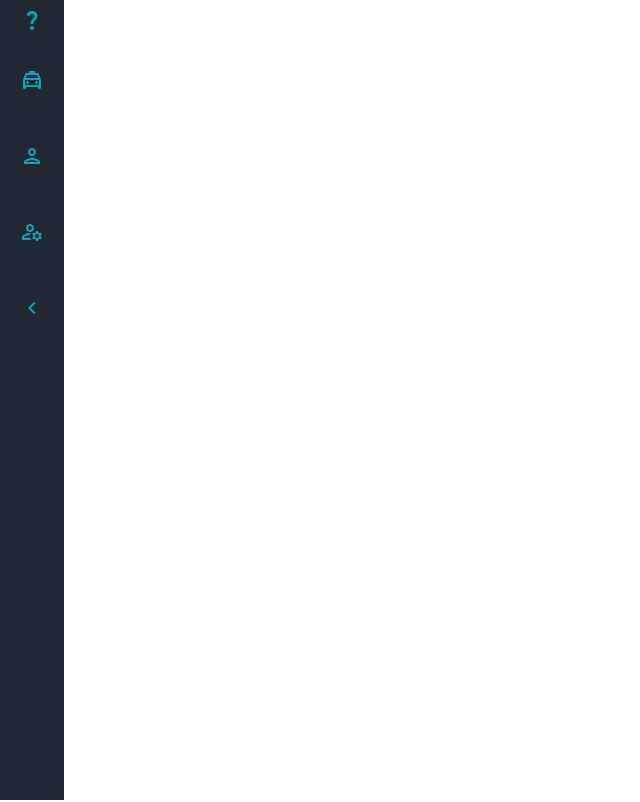
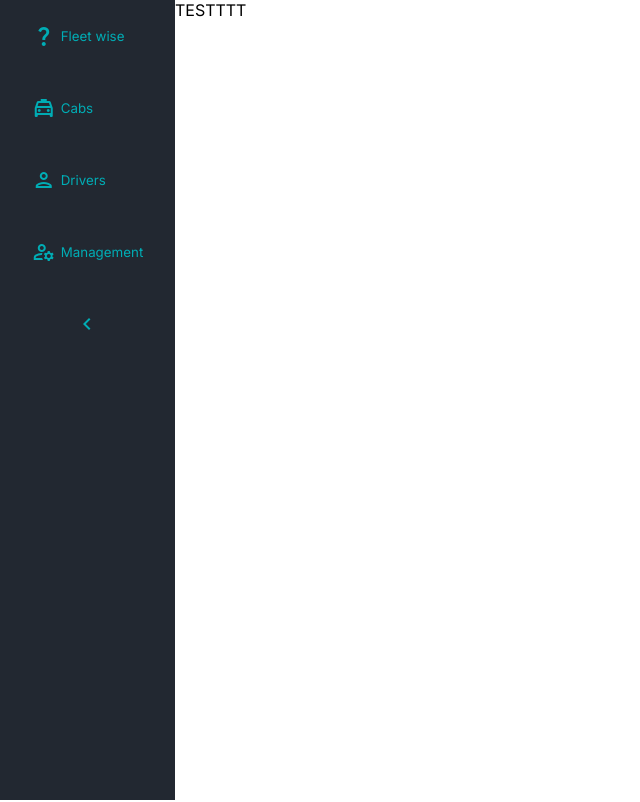
Before and after one commit to DineshK-1/fleetwise, a Next.js app: page /drivers in a window 1280 px wide. Before the commit this address had no page. Shown: the top 802 px of the page, without its empty margins (0-640 px from the left). Built offline with nearby package versions, Linux system fonts and the light colour scheme.

Commit message:
Sidebar works and fixed layout issues

```diff
--- a/app/components/Sidebar.component.jsx
+++ b/app/components/Sidebar.component.jsx
@@ -1,31 +1,32 @@
 "use client"
 
 import { useState } from "react"
+import NavItem from "./nav-item.component";
 
-export default function Sidebar() {
+export default function Sidebar({ child }) {
 
     const [expanded, setExpanded] = useState(true);
 
     return (
-        <div className="sidebar">
-            <div className="logo">
-                <span className="material-icons-outlined">question_mark</span>
+        <div className="main-wrapper">
+            <div className="container">
+                <div className="sidebar" style={{ width: expanded ? "175px" : "75px" }}>
+                    {/* Navigation Icons */}
+                    <div className="Navigation">
+                        <NavItem text={"Fleet wise"} icon={"question_mark"} expanded={expanded} link={"/"} />
+                        <NavItem text={"Cabs"} icon={"local_taxi"} expanded={expanded} link={"/Cabs"} />
+                        <NavItem text={"Drivers"} icon={"person"} expanded={expanded} link={"/Drivers"}  />
+                        <NavItem text={"Management"} icon={"manage_accounts"} expanded={expanded} link={"/Mangement"} />
+
+                        <div className="expand" style={{ justifyContent: "center" }} onClick={() => setExpanded((e) => !e)}>
+                            <span className="material-icons-outlined" style={{ transform: expanded ? "rotate(90deg)" : "rotate(270deg)", transition:"all 500ms" }}>expand_more</span>
+                        </div>
+                    </div>
+                </div>
             </div>
 
-            {/* Navigation Icons */}
-            <div className="Navigation">
-                <div className="nav-item">
-                    <span className="material-icons-outlined">local_taxi</span>
-                </div>
-                <div className="nav-item">
-                    <span className="material-icons-outlined">person</span>
-                </div>
-                <div className="nav-item">
-                    <span className="material-icons-outlined">manage_accounts</span>
-                </div>
-                <div className="nav-item" onClick={() => setExpanded((e) => !e)}>
-                    <span className="material-icons-outlined" style={{ transform: expanded ? "rotate(90deg)" : "rotate(270deg)" }}>expand_more</span>
-                </div>
+            <div className="landing-section">
+                {child}
             </div>
         </div>
     )
--- /dev/null
+++ b/app/components/nav-item.component.jsx
@@ -0,0 +1,12 @@
+import Link from "next/link";
+
+export default function NavItem({ text, icon, expanded, link }) {
+    return (
+        <Link href={link}>
+            <div className="nav-item">
+                <span className="material-icons-outlined">{icon}</span>
+                <span className={"text" + (expanded ? "" : " hide")}>{text}</span>
+            </div>
+        </Link>
+    )
+}
--- /dev/null
+++ b/app/drivers/page.jsx
@@ -0,0 +1,7 @@
+export default function Home() {
+    return (
+      <div className="home">
+        TESTTTT
+      </div>
+    )
+  }
--- a/app/globals.css
+++ b/app/globals.css
@@ -77,19 +77,29 @@ body {
 
 body {}
 
+.main-wrapper {
+  display: flex;
+  width: 100%;
+}
+
 a {
   color: inherit;
   text-decoration: none;
+}
+
+.text.hide {
+  display: none;
 }
 
 .sidebar {
   display: flex;
   flex-direction: column;
   background-color: #222831;
-  width: fit-content;
   height: 100vh;
   align-items: center;
   user-select: none;
+  font-size: smaller;
+  transition: all 300ms ease;
 }
 
 .sidebar .Navigation {
@@ -98,18 +108,36 @@ a {
 }
 
 .sidebar .logo {
+  display: flex;
+  align-items: center;
   padding: .5rem;
   cursor: pointer;
   color: #00ADB5;
 }
 
+.expand {
+  display: flex;
+  align-items: center;
+  margin: 1rem .75rem;
+  padding: .5rem;
+  transition: all 500ms;
+  color: #00ADB5;
+  cursor: pointer;
+}
+
 .sidebar .Navigation .nav-item {
+  display: flex;
+  align-items: center;
   margin: 1rem .75rem;
   padding: .5rem;
   cursor: pointer;
   color: #00ADB5;
   transition: all 500ms;
   border-radius: 10px;
+}
+
+.sidebar .Navigation .nav-item .text {
+  padding-left: 5px;
 }
 
 .sidebar .Navigation .nav-item:hover {
--- a/app/layout.jsx
+++ b/app/layout.jsx
@@ -14,7 +14,7 @@ export default function RootLayout({ children }) {
   return (
     <html lang="en">
       <body className={inter.className}>
-        <Sidebar />
+        <Sidebar child={children} />
         {children}
       </body>
     </html>
--- a/app/page.jsx
+++ b/app/page.jsx
@@ -1,7 +1,7 @@
 export default function Home() {
   return (
     <div className="home">
-
+      TESTTTT
     </div>
   )
 }
```
